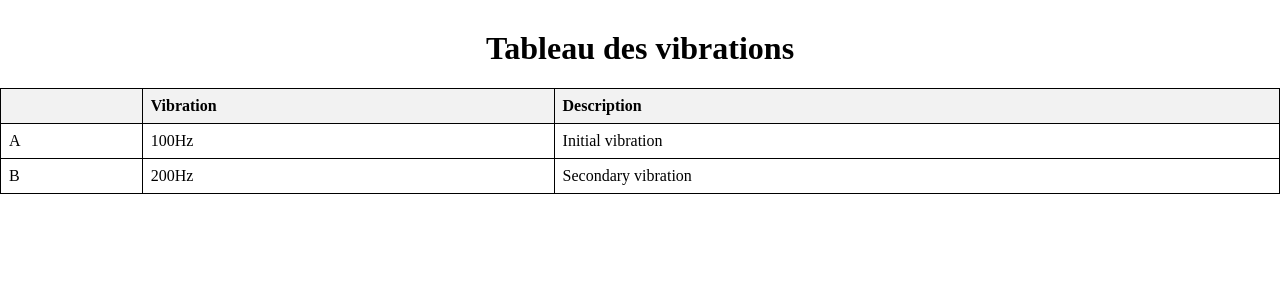
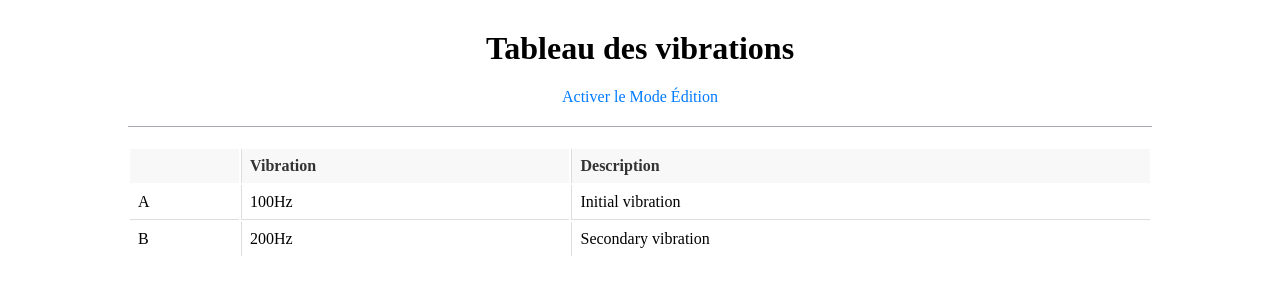
Before and after one commit to Javid974/Guematrie, an Angular app: page /admin in a window 1280 px wide. Shown: the top 300 px of the page. Built offline with nearby package versions, Linux system fonts and the light colour scheme.

Commit message:
css + ajout new page admin

```diff
--- a/src/app/admin/admin-dashboard/admin-dashboard.component.css
+++ b/src/app/admin/admin-dashboard/admin-dashboard.component.css
@@ -1,25 +1,43 @@
-table {
-    width: 100%;
-    border-collapse: collapse;
-  }
+.table-container {
+  width: 80%; /* Définit la largeur du conteneur à 80% de la largeur du parent */
+}
 
-  table, th, td {
-    border: 1px solid black;
-  }
+tr:not(:last-child) td {
+  border-bottom: 1px solid #ddd; /* Ajustez le style de bordure comme nécessaire */
+}
 
-  th, td {
-    padding: 8px;
-    text-align: left;
-  }
+.edit-mode-toggle a, /* Si vous appliquez la classe directement au conteneur du lien */
+.edit-mode-toggle-link /* Ou si vous préférez appliquer la classe directement au lien */ {
+  color: #007bff; /* Bleu typique des liens */
+  text-decoration: none; /* Enlève le soulignement par défaut */
+  font-size: 16px; /* Taille de la police pour la lisibilité */
+  transition: text-decoration 0.3s ease-in-out; /* Transition fluide pour le soulignement */
+}
 
-  thead {
-    background-color: #f2f2f2;
-  }
+.edit-mode-toggle a:hover,
+.edit-mode-toggle-link:hover {
+  text-decoration: underline; /* Souligne le lien au survol pour indiquer la cliquabilité */
+  color: #0056b3; /* Assombrit légèrement le bleu pour le feedback au survol */
+}
 
-  .title-container {
-    text-align: center; /* Centrer le titre */
-    margin-top: 30px; /* Marge au-dessus du titre */
-    margin-bottom: 20px; /* Marge en dessous du titre, avant le tableau */
-  }
+.edit-mode-toggle a:active,
+.edit-mode-toggle-link:active {
+  color: #004085; /* Bleu plus foncé lors du clic pour le feedback d'interaction */
+}
 
-  /* Ajoutez d'autres styles ici selon vos préférences */
+.edit-mode-toggle {
+  text-align: center; /* Centre le contenu horizontalement */
+  width: 100%; /* Assurez-vous que le conteneur prend toute la largeur */
+  margin-top: 20px; /* Espacement au-dessus, ajustez selon le besoin */
+  margin-bottom: 20px; /* Espacement en dessous, ajustez selon le besoin */
+
+}
+
+.table-separator {
+  border: 0; /* Enlève la bordure par défaut du hr */
+  height: 1px; /* Épaisseur du trait de séparation ajustée à 1 pixel */
+  background-color: rgb(166, 170, 175); /* Couleur du trait */
+  width: 80%; /* Assure que le hr s'étend sur toute la largeur */
+  margin-left: auto; /* Centrage du hr */
+  margin-right: auto; /* Centrage du hr */
+}
--- a/src/app/admin/admin-dashboard/admin-dashboard.component.html
+++ b/src/app/admin/admin-dashboard/admin-dashboard.component.html
@@ -1,23 +1,26 @@
-<div>
+
 <div class="title-container">
   <h1>Tableau des vibrations</h1>
 </div>
-
-  <table class="table table-striped">
+<div class="edit-mode-toggle">
+  <!-- Exemple en utilisant la classe sur le conteneur du lien -->
+  <a [routerLink]="'/admin/edit'" class="edit-mode-toggle-link">Activer le Mode Édition</a>
+</div>
+<hr class="table-separator"/>
+<table class="table-container">
   <thead>
     <tr>
       <th></th>
       <!-- Première colonne sans titre -->
-        <th>Vibration</th>
-        <th>Description</th>
+      <th class="bordered-column">Vibration</th>
+      <th class="bordered-column">Description</th>
     </tr>
   </thead>
   <tbody>
     <tr *ngFor="let vibration of vibrations">
       <td>{{ vibration.letter }}</td>
-        <td>{{ vibration.vibration }}</td>
-        <td>{{ vibration.description }}</td>
+      <td class="bordered-column">{{ vibration.vibration }}</td>
+      <td class="bordered-column">{{ vibration.description }}</td>
     </tr>
   </tbody>
 </table>
-</div>
--- /dev/null
+++ b/src/app/admin/admin-edit-vibration/admin-edit-vibration.component.html
@@ -0,0 +1 @@
+<p>admin-edit-vibration works!</p>
--- a/src/app/admin/admin-routing.module.ts
+++ b/src/app/admin/admin-routing.module.ts
@@ -1,8 +1,14 @@
 import { NgModule } from '@angular/core';
 import { RouterModule, Routes } from '@angular/router';
 import { AdminDashboardComponent } from './admin-dashboard/admin-dashboard.component';
+import { AdminEditVibrationComponent } from './admin-edit-vibration/admin-edit-vibration.component';
 
-const routes: Routes = [{ path: '', component: AdminDashboardComponent }];
+
+const routes: Routes = [
+  { path: '', component: AdminDashboardComponent },
+  { path: 'edit', component: AdminEditVibrationComponent }
+];
+
 
 @NgModule({
   imports: [RouterModule.forChild(routes)],
--- a/src/app/admin/admin.module.ts
+++ b/src/app/admin/admin.module.ts
@@ -3,11 +3,13 @@ import { CommonModule } from '@angular/common';
 
 import { AdminRoutingModule } from './admin-routing.module';
 import { AdminDashboardComponent } from './admin-dashboard/admin-dashboard.component';
+import { AdminEditVibrationComponent } from './admin-edit-vibration/admin-edit-vibration.component';
 
 
 @NgModule({
   declarations: [
-    AdminDashboardComponent
+    AdminDashboardComponent,
+    AdminEditVibrationComponent
   ],
   imports: [
     CommonModule,
--- a/src/app/guematrie/components/guematrie-form/guematrie-form.component.css
+++ b/src/app/guematrie/components/guematrie-form/guematrie-form.component.css
@@ -18,8 +18,7 @@ body, html {
   .error-message {
     color: red; /* Couleur rouge pour le texte */
      /* Caché par défaut, sera affiché si un champ est invalide */
-}
-
+    }
 
   .title-container h1 {
     font-family: 'Roboto', sans-serif; /* Police Google typique */
@@ -29,6 +28,13 @@ body, html {
     font-size: 28px; /* Taille ajustable selon vos préférences */
     margin-bottom: 20px; /* Espacement entre le titre et le formulaire */
   }
+
+  /* Pour réinitialiser les styles */
+.title-container.exclude-style {
+  text-align: left; /* Ou la valeur par défaut */
+  margin-top: 0; /* Ou la valeur par défaut */
+  margin-bottom: 0; /* Ou la valeur par défaut */
+}
   /* Style pour le conteneur du formulaire */
   .form-container {
     position: absolute;
@@ -67,8 +73,6 @@ body, html {
     box-sizing: border-box;
   }
 
-
-
   .submit-button {
     width: 100%;
     background-color: #4CAF50;
--- a/src/app/guematrie/components/guematrie-form/guematrie-form.component.html
+++ b/src/app/guematrie/components/guematrie-form/guematrie-form.component.html
@@ -1,5 +1,5 @@
 <div class="main-container">
-  <div class="title-container">
+  <div class="title-container exclude-style">
     <h1>Générateur de Guematrie</h1>
   </div>
 
--- a/src/app/guematrie/components/vibration-table/vibration-table.component.css
+++ b/src/app/guematrie/components/vibration-table/vibration-table.component.css
@@ -1,28 +1,12 @@
-.table-container {
-    width: 95%; /* Définit la largeur du conteneur à 80% de la largeur du parent */
-    margin: 0 auto; /* Centre le conteneur sur la page */
-    overflow-x: auto; /* Ajoute un défilement horizontal si le tableau dépasse la largeur du conteneur */
-    margin-top: 20px; /* Ajoutez une marge en haut */
 
-}
-
-  /* Style pour les colonnes avec bordure */
-.bordered-column {
-  border-left: 1px solid #ddd; /* Bordure verticale sur le côté gauche */
-}
 
 /* Style pour le tableau */
 .table-container table {
   border-collapse: collapse; /* Pour s'assurer que les bordures des cellules se collent */
 }
-
-/* Style pour les cellules du tableau */
-.table-container th,
-.table-container td {
-  padding: 8px; /* Espace intérieur pour chaque cellule */
-  text-align: left; /* Alignement du texte à gauche */
+.table-container {
+  width: 90%; /* Définit la largeur du conteneur à 90% de la largeur du parent */
 }
-
 /* Éliminer la bordure de la première colonne (colonne étroite) */
 .table-container table th:first-child,
 .table-container table td:first-child {
@@ -41,8 +25,6 @@ table {
 }
 
 th, td {
-    text-align: left;
-    padding: 8px;
     border-bottom: 1px solid #ddd; /* Ligne de séparation subtile */
 }
 
@@ -54,11 +36,6 @@ th, td {
     display: block; /* Chaque lettre sur une nouvelle ligne */
   }
 
-th {
-    background-color: #f8f8f8; /* Couleur de fond pour les en-têtes */
-    color: #333; /* Couleur du texte des en-têtes */
-}
-
 .no-bottom-border td {
   border-bottom: none;
 }
--- a/src/app/guematrie/components/vibration-table/vibration-table.component.html
+++ b/src/app/guematrie/components/vibration-table/vibration-table.component.html
@@ -1,5 +1,5 @@
 <div class="table-container">
-  <div class="table-wrapper">
+
     <table>
       <thead>
         <tr>
@@ -51,5 +51,4 @@
         <!-- Autres lignes de données -->
       </tbody>
     </table>
-  </div>
 </div>
--- a/src/styles.css
+++ b/src/styles.css
@@ -8,4 +8,28 @@ body, html {
     text-align: center; /* Centrer le titre */
     margin-top: 30px; /* Marge au-dessus du titre */
     margin-bottom: 20px; /* Marge en dessous du titre, avant le tableau */
-  }
+}
+
+.table-container {
+     /* Définit la largeur du conteneur à 80% de la largeur du parent */
+    margin: 0 auto; /* Centre le conteneur sur la page */
+    overflow-x: auto; /* Ajoute un défilement horizontal si le tableau dépasse la largeur du conteneur */
+    margin-top: 20px; /* Ajoutez une marge en haut */
+}
+
+th {
+    background-color: #f8f8f8; /* Couleur de fond pour les en-têtes */
+    color: #333; /* Couleur du texte des en-têtes */
+}
+
+/* Style pour les cellules du tableau */
+.table-container th,
+.table-container td {
+  padding: 8px; /* Espace intérieur pour chaque cellule */
+  text-align: left; /* Alignement du texte à gauche */
+}
+
+/* Style pour les colonnes avec bordure */
+.bordered-column {
+    border-left: 1px solid #ddd; /* Bordure verticale sur le côté gauche */
+}
```
Also changed, not shown: src/app/admin/admin-edit-vibration/admin-edit-vibration.component.ts (added, +10 -0 lines), src/app/admin/admin-edit-vibration/admin-edit-vibration.component.css (added), 1 other file (tests, documents, lock files or other folders). Lines whose indentation alone changed are shown as unchanged.
